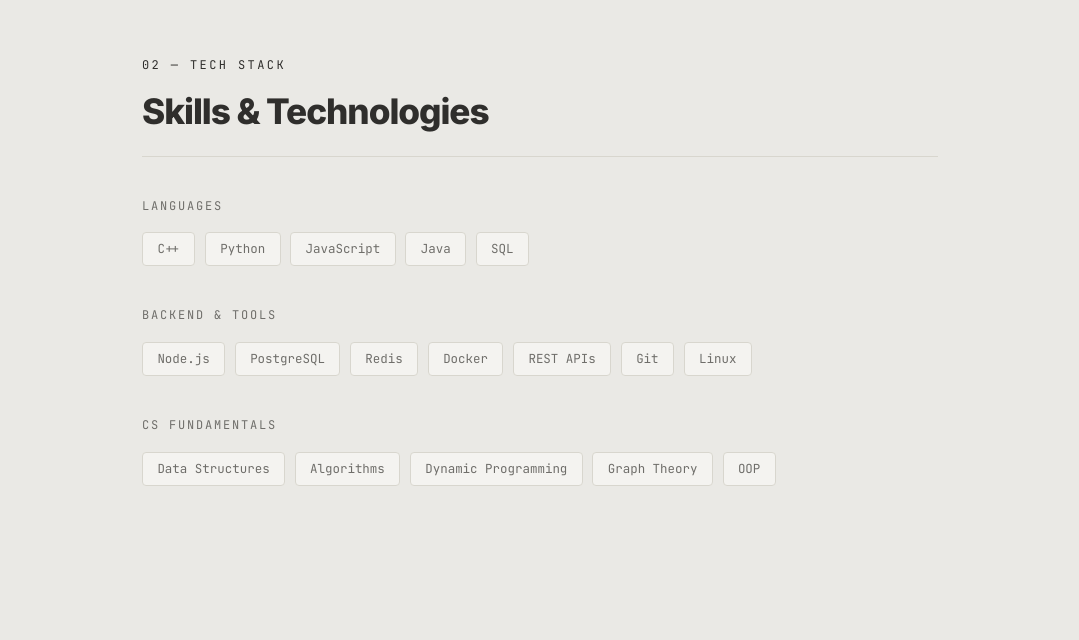
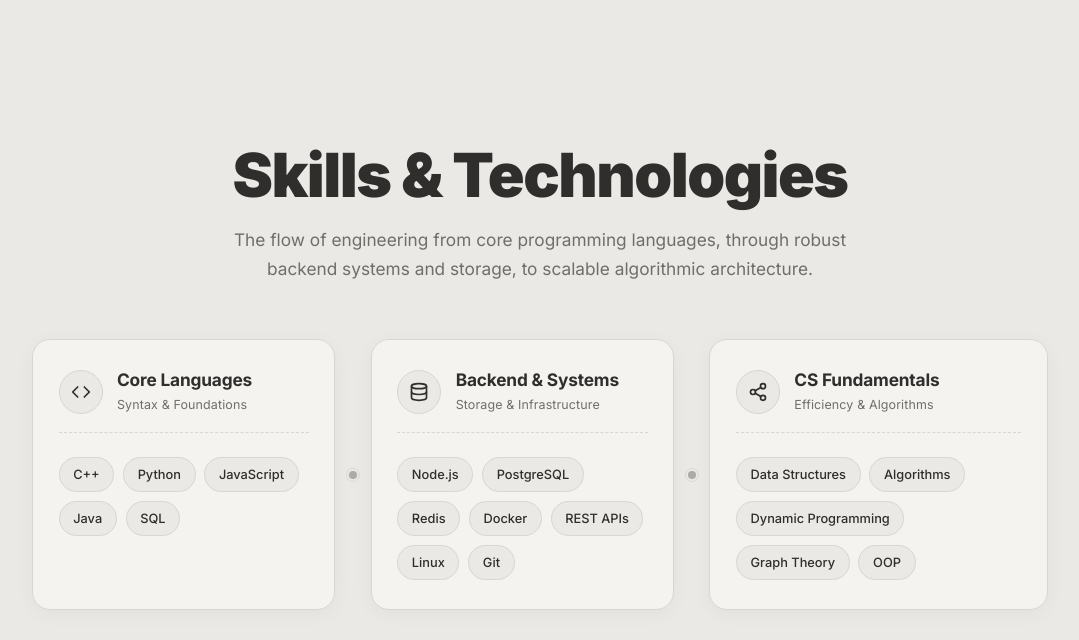
Before and after one commit to karshs/WhoAmI-Portfolio, a React (Vite) app: page / in a window 1280 px wide. Shown: the part 1640-2280 px from the top of the page, without its empty margins (100-1179 px from the left). Built offline with nearby package versions, Linux system fonts and the light colour scheme.

Commit message:
refactor: change Skills component and update site metadata and favicon

```diff
--- a/index.html
+++ b/index.html
@@ -2,9 +2,9 @@
 <html lang="en" data-theme="light">
   <head>
     <meta charset="UTF-8" />
-    <link rel="icon" type="image/svg+xml" href="/favicon.svg" />
+    <link rel="icon" type="image/png" href="/k_favicon_white.png" />
     <meta name="viewport" content="width=device-width, initial-scale=1.0" />
-    <title>portfolio</title>
+    <title>Utkarsh Singh (karshs)</title>
     <link rel="preconnect" href="https://fonts.googleapis.com" />
     <link rel="preconnect" href="https://fonts.gstatic.com" crossorigin />
     <link href="https://fonts.googleapis.com/css2?family=Inter:wght@400;500;600;700;800;900&family=JetBrains+Mono:wght@400;700&display=swap" rel="stylesheet" />
--- a/src/Components/Skills.css
+++ b/src/Components/Skills.css
@@ -1,36 +1,224 @@
-.skills-category {
-    margin-bottom: 2.5rem;
+#skills {
+    min-height: 100vh;
+    padding: 7rem 2rem 5rem;
+    max-width: 1080px;
+    margin: 0 auto;
+    display: flex;
+    flex-direction: column;
+    justify-content: center;
+    position: relative;
+    box-sizing: border-box;
 }
 
-.skills-cat-title {
-    font-family: var(--font-mono);
-    font-size: 0.75rem;
-    color: var(--text-muted);
-    letter-spacing: 0.15em;
-    text-transform: uppercase;
-    margin-bottom: 1rem;
+.skills-container {
+    width: 100%;
+    display: flex;
+    flex-direction: column;
+    align-items: center;
 }
 
-.skills-grid {
+/* ── Centered Header ── */
+.skills-header {
+    text-align: center;
+    max-width: 660px;
+    margin-bottom: 3.5rem;
+}
+
+.skills-headline {
+    font-family: var(--font-main);
+    font-size: clamp(2.4rem, 5vw, 3.8rem);
+    font-weight: 900;
+    letter-spacing: -0.025em;
+    color: var(--text);
+    margin-bottom: 1.1rem;
+    line-height: 1.1;
+    transition: color 0.3s ease;
+}
+
+.skills-sub {
+    font-family: var(--font-main);
+    font-size: clamp(0.95rem, 1.8vw, 1.08rem);
+    line-height: 1.65;
+    color: var(--text-muted);
+    transition: color 0.3s ease;
+}
+
+/* ── Horizontal Flow Cards ── */
+.skills-flow {
+    display: flex;
+    align-items: stretch;
+    justify-content: center;
+    width: 100%;
+    gap: 0;
+}
+
+.skills-flow-item {
+    display: flex;
+    align-items: center;
+    flex: 1;
+    min-width: 0;
+}
+
+.skill-card {
+    flex: 1;
+    min-width: 0;
+    height: 100%;
+    background: var(--bg-card);
+    border: 1px solid var(--border);
+    border-radius: 18px;
+    padding: 1.8rem 1.6rem;
+    display: flex;
+    flex-direction: column;
+    box-shadow: 0 4px 20px rgba(0, 0, 0, 0.04);
+    transition: transform 0.25s ease, border-color 0.25s ease, box-shadow 0.25s ease;
+}
+
+.skill-card:hover {
+    transform: translateY(-4px);
+    border-color: rgba(47, 46, 44, 0.35);
+    box-shadow: 0 12px 32px rgba(0, 0, 0, 0.08);
+}
+
+[data-theme="dark"] .skill-card:hover {
+    border-color: rgba(234, 233, 229, 0.35);
+}
+
+/* ── Card Header with Icon Badge ── */
+.skill-card-header {
+    display: flex;
+    align-items: center;
+    gap: 0.9rem;
+    margin-bottom: 1.5rem;
+    padding-bottom: 1.1rem;
+    border-bottom: 1px dashed var(--border);
+}
+
+.skill-icon-badge {
+    width: 44px;
+    height: 44px;
+    border-radius: 50%;
+    background: var(--bg);
+    border: 1.5px solid var(--border);
+    display: flex;
+    align-items: center;
+    justify-content: center;
+    color: var(--text);
+    flex-shrink: 0;
+    transition: background-color 0.3s ease, border-color 0.3s ease;
+}
+
+.skill-icon-badge svg {
+    width: 20px;
+    height: 20px;
+}
+
+.skill-card-meta {
+    display: flex;
+    flex-direction: column;
+}
+
+.skill-card-title {
+    font-family: var(--font-main);
+    font-size: 1.08rem;
+    font-weight: 700;
+    color: var(--text);
+    line-height: 1.25;
+    letter-spacing: -0.01em;
+}
+
+.skill-card-sub {
+    font-family: var(--font-main);
+    font-size: 0.78rem;
+    color: var(--text-muted);
+    margin-top: 0.25rem;
+    letter-spacing: 0.01em;
+}
+
+/* ── Skill Pill Tags ── */
+.skill-pills {
     display: flex;
     flex-wrap: wrap;
-    gap: 0.6rem;
+    gap: 0.55rem;
+    align-content: flex-start;
 }
 
-.skill-tag {
-    font-family: var(--font-mono);
-    font-size: 0.78rem;
-    padding: 0.4rem 0.9rem;
+.skill-pill {
+    font-family: var(--font-main);
+    font-size: 0.8rem;
+    font-weight: 500;
+    padding: 0.4rem 0.85rem;
+    border-radius: 999px;
+    background: var(--bg);
     border: 1px solid var(--border);
-    border-radius: 4px;
-    color: var(--text-muted);
-    background: var(--bg-card);
-    transition: border-color 0.2s, color 0.2s, transform 0.15s;
+    color: var(--text);
+    transition: transform 0.2s ease, border-color 0.2s ease, background-color 0.2s ease, color 0.2s ease;
     cursor: default;
+    user-select: none;
 }
 
-.skill-tag:hover {
-    border-color: var(--accent);
-    color: var(--accent);
+.skill-pill:hover {
+    border-color: var(--text);
+    background: var(--text);
+    color: var(--bg);
     transform: translateY(-2px);
 }
+
+/* ── Connector Dots Between Cards ── */
+.skills-connector {
+    display: flex;
+    align-items: center;
+    justify-content: center;
+    padding: 0 0.85rem;
+    flex-shrink: 0;
+}
+
+.connector-dot {
+    width: 8px;
+    height: 8px;
+    border-radius: 50%;
+    background: var(--text-muted);
+    opacity: 0.5;
+    position: relative;
+    transition: background-color 0.3s ease;
+}
+
+.connector-dot::before {
+    content: '';
+    position: absolute;
+    inset: -3px;
+    border-radius: 50%;
+    border: 1px solid var(--text-muted);
+    opacity: 0.25;
+}
+
+/* ── Responsive Tablet & Mobile ── */
+@media (max-width: 960px) {
+    .skills-flow {
+        flex-direction: column;
+        gap: 1.5rem;
+    }
+
+    .skills-flow-item {
+        width: 100%;
+        display: block;
+    }
+
+    .skills-connector {
+        display: none;
+    }
+
+    .skill-card {
+        padding: 1.5rem 1.4rem;
+    }
+}
+
+@media (max-width: 680px) {
+    #skills {
+        padding: 5.5rem 1.5rem 3.5rem;
+        min-height: auto;
+    }
+
+    .skills-header {
+        margin-bottom: 2.5rem;
+    }
+}
--- a/src/Components/Skills.jsx
+++ b/src/Components/Skills.jsx
@@ -1,29 +1,93 @@
 import './Skills.css'
 
-const skills = {
-    Languages: ['C++', 'Python', 'JavaScript', 'Java', 'SQL'],
-    'Backend & Tools': ['Node.js', 'PostgreSQL', 'Redis', 'Docker', 'REST APIs', 'Git', 'Linux'],
-    'CS Fundamentals': ['Data Structures', 'Algorithms', 'Dynamic Programming', 'Graph Theory', 'OOP'],
-}
+const skillCategories = [
+    {
+        id: 'languages',
+        title: 'Core Languages',
+        subtitle: 'Syntax & Foundations',
+        icon: (
+            <svg viewBox="0 0 24 24" fill="none" stroke="currentColor" strokeWidth="2" strokeLinecap="round" strokeLinejoin="round">
+                <polyline points="16 18 22 12 16 6" />
+                <polyline points="8 6 2 12 8 18" />
+            </svg>
+        ),
+        skills: ['C++', 'Python', 'JavaScript', 'Java', 'SQL'],
+    },
+    {
+        id: 'backend',
+        title: 'Backend & Systems',
+        subtitle: 'Storage & Infrastructure',
+        icon: (
+            <svg viewBox="0 0 24 24" fill="none" stroke="currentColor" strokeWidth="2" strokeLinecap="round" strokeLinejoin="round">
+                <ellipse cx="12" cy="5" rx="9" ry="3" />
+                <path d="M21 12c0 1.66-4 3-9 3s-9-1.34-9-3" />
+                <path d="M3 5v14c0 1.66 4 3 9 3s9-1.34 9-3V5" />
+            </svg>
+        ),
+        skills: ['Node.js', 'PostgreSQL', 'Redis', 'Docker', 'REST APIs', 'Linux', 'Git'],
+    },
+    {
+        id: 'fundamentals',
+        title: 'CS Fundamentals',
+        subtitle: 'Efficiency & Algorithms',
+        icon: (
+            <svg viewBox="0 0 24 24" fill="none" stroke="currentColor" strokeWidth="2" strokeLinecap="round" strokeLinejoin="round">
+                <circle cx="18" cy="5" r="3" />
+                <circle cx="6" cy="12" r="3" />
+                <circle cx="18" cy="19" r="3" />
+                <line x1="8.59" y1="13.51" x2="15.42" y2="17.49" />
+                <line x1="15.41" y1="6.51" x2="8.59" y2="10.49" />
+            </svg>
+        ),
+        skills: ['Data Structures', 'Algorithms', 'Dynamic Programming', 'Graph Theory', 'OOP'],
+    },
+]
 
 function Skills() {
     return (
         <section id="skills">
-            <p className="section-label">02 — tech stack</p>
-            <h2 className="section-title">Skills & Technologies</h2>
-            <div className="divider"></div>
+            <div className="skills-container">
+                {/* Centered Heading & Subtitle */}
+                <div className="skills-header">
+                    <h2 className="skills-headline">Skills & Technologies</h2>
+                    <p className="skills-sub">
+                        The flow of engineering from core programming languages, through robust backend systems and storage, to scalable algorithmic architecture.
+                    </p>
+                </div>
 
-            {Object.entries(skills).map(([category, items]) => (
-                <div className="skills-category" key={category}>
-                    <p className="skills-cat-title">{category}</p>
-                    <div className="skills-grid">
-                        {items.map((skill) => (
-                            <span className="skill-tag" key={skill}>{skill}</span>
-                        ))}
-                    </div>
+                {/* 3 Structured Pipeline Boxes */}
+                <div className="skills-flow">
+                    {skillCategories.map((cat, idx) => (
+                        <div key={cat.id} className="skills-flow-item">
+                            <div className="skill-card">
+                                <div className="skill-card-header">
+                                    <div className="skill-icon-badge" aria-hidden="true">
+                                        {cat.icon}
+                                    </div>
+                                    <div className="skill-card-meta">
+                                        <h3 className="skill-card-title">{cat.title}</h3>
+                                        <p className="skill-card-sub">{cat.subtitle}</p>
+                                    </div>
+                                </div>
+
+                                <div className="skill-pills">
+                                    {cat.skills.map((skill) => (
+                                        <span className="skill-pill" key={skill}>
+                                            {skill}
+                                        </span>
+                                    ))}
+                                </div>
+                            </div>
+
+                            {idx < skillCategories.length - 1 && (
+                                <div className="skills-connector" aria-hidden="true">
+                                    <span className="connector-dot" />
+                                </div>
+                            )}
+                        </div>
+                    ))}
                 </div>
-            ))}
-
+            </div>
         </section>
     )
 }
```
Also changed, not shown: public/k_favicon_white.png (added).
